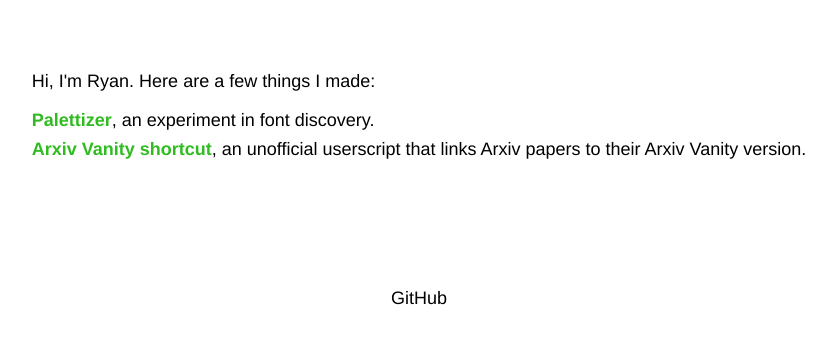
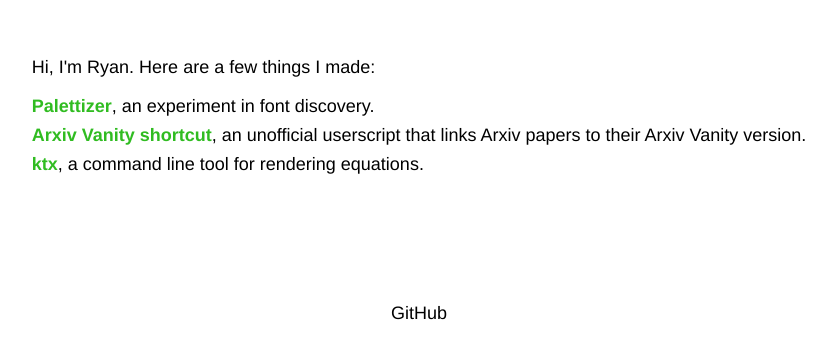
Before and after one commit to ryanbloom/ryanbloom.github.io, a plain HTML site: page index.html in a window 1280 px wide. Shown: the part 219-578 px from the top of the page, without its empty margins (221-1057 px from the left). Drawn offline with Linux system fonts and the light colour scheme.

Commit message:
Add ktx to project list

```diff
--- a/index.html
+++ b/index.html
@@ -42,6 +42,7 @@
 				<ul>
 					<li><a href='http://palettizer.ryan-bloom.com'>Palettizer</a>, an experiment in font discovery.</li>
 					<li><a href='./arxiv-vanity-shortcut.user.js'>Arxiv Vanity shortcut</a>, an unofficial userscript that links Arxiv papers to their Arxiv Vanity version.</li>
+					<li><a href='https://github.com/ryanbloom/ktx'>ktx</a>, a command line tool for rendering equations.</li>
 				</ul>
 			</div>
 			<footer>
```
